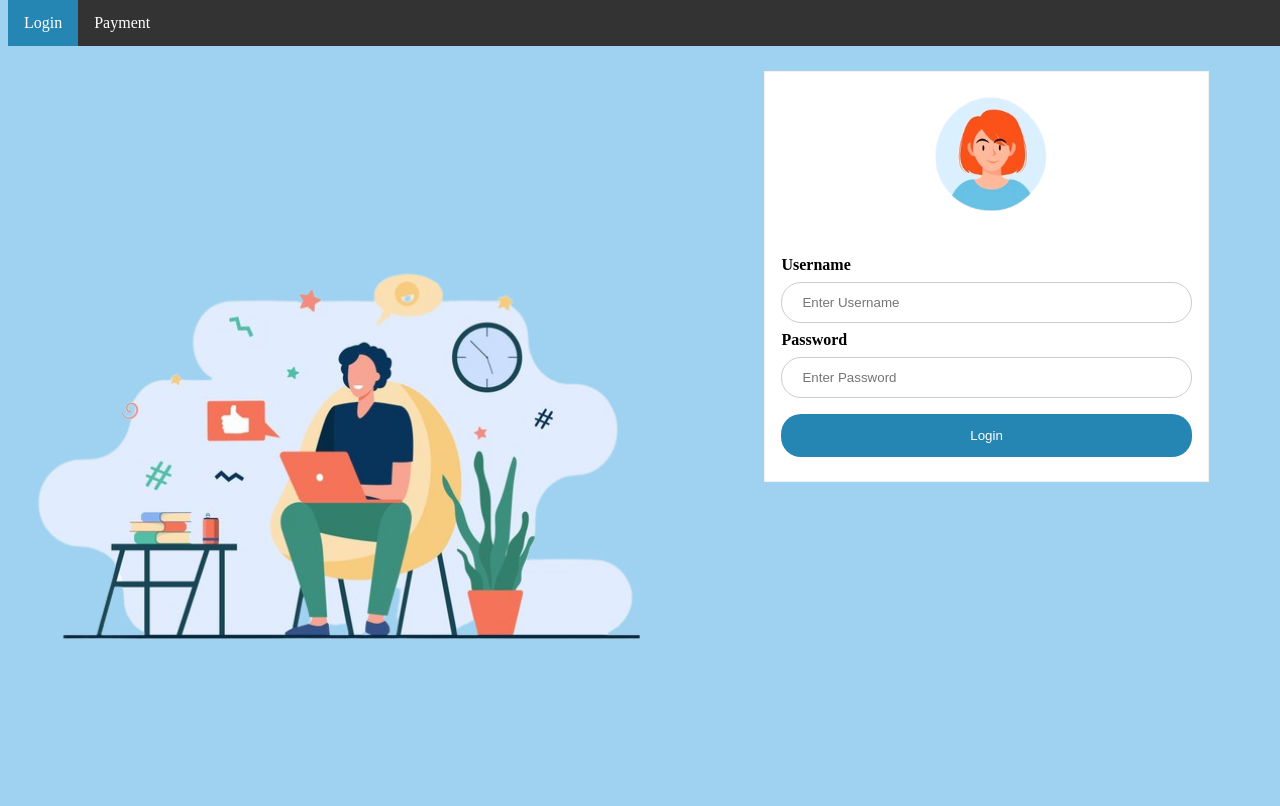
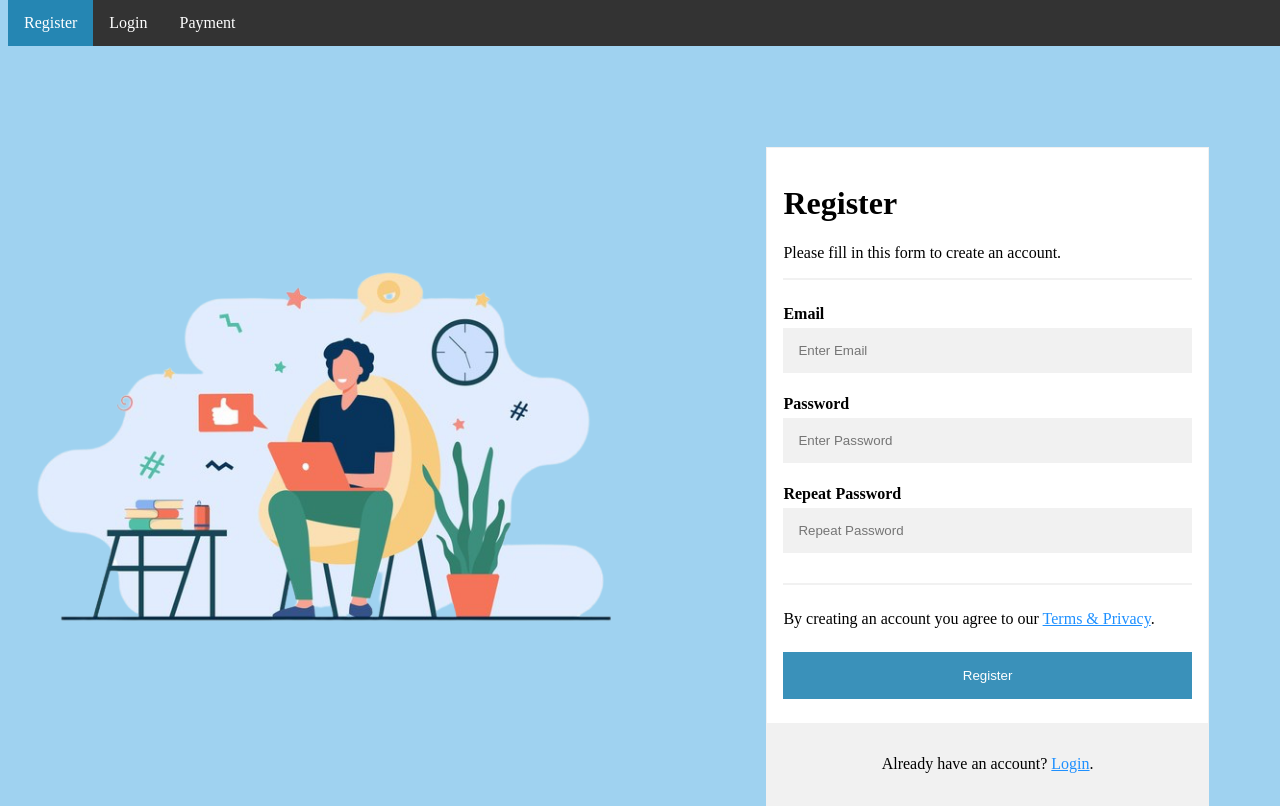
Before and after one commit to chiupatil1511/LoginPaymentUI, a plain HTML site: page index.html in a window 1280 px wide. Drawn offline with Linux system fonts and the light colour scheme.

Commit message:
Update index.html
index change

```diff
--- a/index.html
+++ b/index.html
@@ -37,59 +37,66 @@
             .active {
             background-color: #2586b3;
             }
-
             form {
             background-color: rgb(255, 255, 255);
             border: 1px solid #f1f1f1;
             width: 35%;
             float: right;
             margin-right: 5%;
-            margin-top: 5%;
+            margin-top: 11%;
+
+                }
+                * {
+          box-sizing: border-box;
         }
 
-        input[type=text],
-        input[type=password] {
-            width: 100%;
-            padding: 12px 20px;
-            margin: 8px 0;
-            display: inline-block;
-            border: 1px solid #ccc;
-            box-sizing: border-box;
-            border-radius: 20px;
+        .container {
+          padding: 16px;
+          background-color: white;
         }
 
-        button {
+
+        input[type=text], input[type=password] {
+          width: 100%;
+          padding: 15px;
+          margin: 5px 0 22px 0;
+          display: inline-block;
+          border: none;
+          background: #f1f1f1;
+        }
+
+        input[type=text]:focus, input[type=password]:focus {
+          background-color: #ddd;
+          outline: none;
+        }
+
+        hr {
+          border: 1px solid #f1f1f1;
+          margin-bottom: 25px;
+        }
+
+        .registerbtn {
           background-color: #2586b3;
           color: white;
-            padding: 14px 20px;
+          padding: 16px 20px;
           margin: 8px 0;
           border: none;
           cursor: pointer;
           width: 100%;
-            border-radius: 20px;
+          opacity: 0.9;
         }
 
-        button:hover {
-            opacity: 0.8;
+        .registerbtn:hover {
+          opacity: 1;
         }
 
-        .imgcon {
-            text-align: center;
-            margin: 24px 0 12px 0;
+        a {
+          color: dodgerblue;
         }
 
-        img.avatar {
-            width: 30%;
-            border-radius: 50%;
-        }
-
-        .con {
-            padding: 16px;
-        }
-
-        span.pass {
-            float: right;
-            padding-top: 16px;
+       .signin {
+          background-color: #f1f1f1;
+          text-align: center;
         }
     </style>
 </head>
@@ -98,24 +105,36 @@
 
 
     <ul>
-        <li><a class="active" href="index.html">Login</a></li>
+      <li>
+        <a class="active" href="index.html">Register</a></li>
+        <li><a  href="login.html">Login</a></li>
         <li><a href="payment.html">Payment</a></li>
 
     </ul>
 
-    <form action="" method="post">
-        <div class="imgcon">
-            <img src="image/img_avatar2.png" alt="Avatar" class="avatar">
+
+<form action="">
+    <div class="container">
+      <h1>Register</h1>
+      <p>Please fill in this form to create an account.</p>
+      <hr>
+
+      <label for="email"><b>Email</b></label>
+      <input type="text" placeholder="Enter Email" name="email" id="email" required>
+
+      <label for="psw"><b>Password</b></label>
+      <input type="password" placeholder="Enter Password" name="psw" id="psw" required>
+
+      <label for="psw-repeat"><b>Repeat Password</b></label>
+      <input type="password" placeholder="Repeat Password" name="psw-repeat" id="psw-repeat" required>
+      <hr>
+      <p>By creating an account you agree to our <a href="#">Terms & Privacy</a>.</p>
+
+      <button type="submit" class="registerbtn">Register</button>
     </div>
 
-        <div class="con">
-            <label for="username"><b>Username</b></label>
-            <input type="text" placeholder="Enter Username" name="username" required>
-
-            <label for="pass"><b>Password</b></label>
-            <input type="password" placeholder="Enter Password" name="pass" required>
-
-            <button type="submit">Login</button>
+    <div class="container signin">
+      <p>Already have an account? <a href="login.html">Login</a>.</p>
     </div>
   </form>
     <div>
```
Lines whose indentation alone changed are shown as unchanged.
